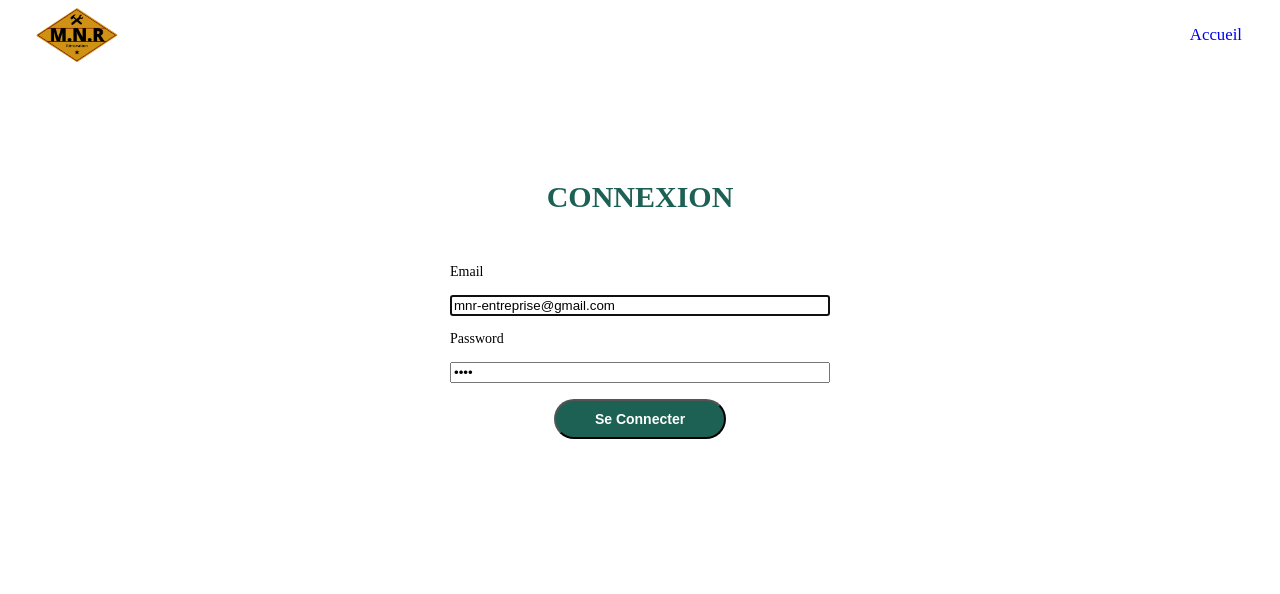
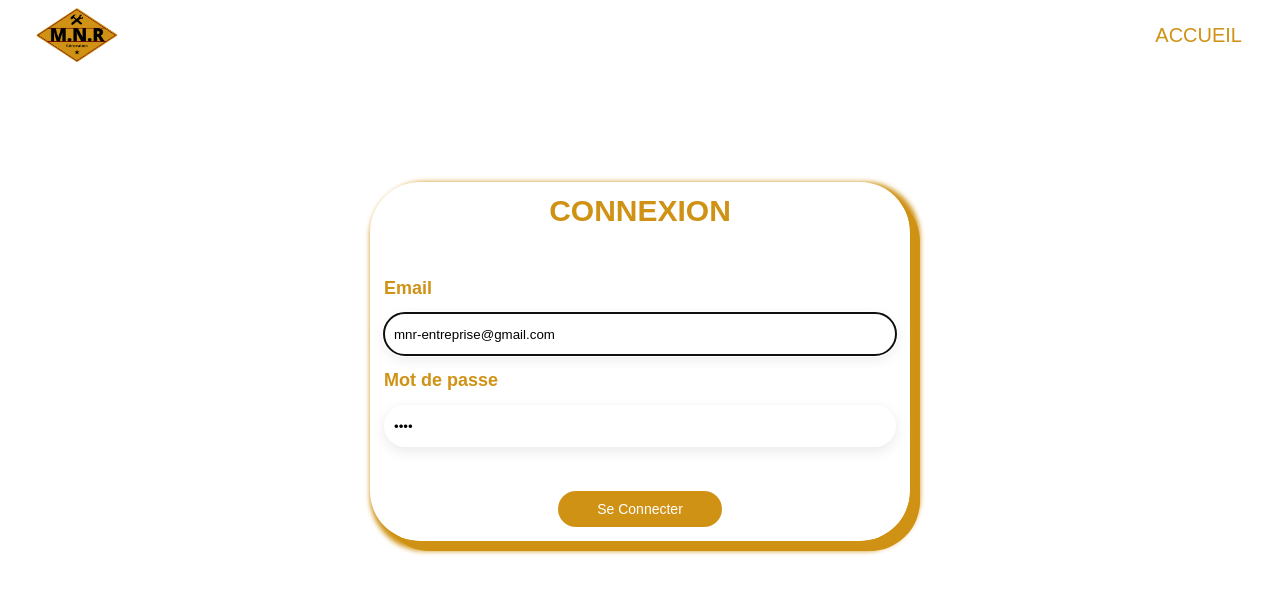
Before and after one commit to AroldMauger/mnr-entreprise, a Symfony app: template templates/security/login.html.twig in a window 1280 px wide. Shown: the top 594 px of the page. Run offline with Twig, Linux system fonts and the light colour scheme; the template is opened without the code that fills it, so the values that code supplies are empty; some libraries are stand-ins or nearby versions.

Commit message:
Mise en forme de la page login + contact

```diff
--- a/public/app.css
+++ b/public/app.css
@@ -21,6 +21,8 @@ time, mark, audio, video {
     border: 0;
     font: inherit;
     vertical-align: baseline;
+    font-family: "Work", sans-serif;
+
 }
 /* HTML5 display-role reset for older browsers */
 article, aside, details, figcaption, figure,
@@ -205,84 +202,6 @@ footer nav ul {
 #filterTous:hover {
     color:white;
     background-color:#1D6154 ;
-}
-
-/* CSS du fichier login.html*/
-
-
-
-#lienLogin {
-    text-decoration: none;
-}
-
-
-#login {
-    margin-top : 112px;
-}
-.ConexionForm {
-    display: flex;
-    flex-direction: column;
-    justify-content: center;
-    width: 380px;
-    margin: auto;
-    text-align: left;
-    gap:1rem;
-}
-
-
-.ConexionForm h2 {
-    text-align: center;
-}
-
-.ConexionForm p {
-    font-weight: 500;
-    font-size: 14px;
-    line-height: 16px;
-    color: #3D3D3D;
-}
-
-.ConexionForm a {
-    font-weight: 500;
-    font-size: 14px;
-    text-decoration-line: underline;
-    color: black;
-    margin-bottom: 379px;
-    align-self: center;
-}
-
-#email{
-    margin-bottom: 30px;
-}
-
-#password,
-.ConexionForm h2 {
-    margin-bottom: 37px;
-}
-
-.buttonSeConnecter {
-    margin-bottom: 28px;
-    background-color:#1D6154 ;
-    align-self: center;
-    border-radius: 60px;
-    padding : 10px 39px 10px 39px;
-}
-
-.buttonSeConnecter:hover {
-    cursor: pointer;
-}
-
-.buttonSeConnecter p {
-    color: #FFFFFF;
-    font-weight: 700;
-    font-size: 14px;
-}
-
-#password,
-#email {
-    background: #FFFFFF;
-    box-shadow: 0px 4px 14px rgba(0, 0, 0, 0.09);
-    border: none;
-    height: 50px;
 }
 
 /* HEADER EN MODE EDITION */
@@ -824,3 +743,92 @@ text-decoration: underline
 #projets {
     color:#CF9215;
 }
+
+footer {
+    background-color: black;
+    height: 80px;
+    display: flex;
+    flex-direction: row;
+    justify-content: space-between;
+    align-items: center;
+    padding-inline: 50px;
+}
+
+.footer-container, .login-btn {
+    color:white;
+    font-size: 18px;
+    display: flex;
+    flex-direction: row;
+    gap:40px;
+}
+
+/* LOGIN  */
+.btn-back {
+    color:#CF9215;
+    font-size: 20px;
+}
+
+#lienLogin {
+    text-decoration: none;
+}
+
+
+#login {
+    display: flex;
+    justify-content: center;
+    align-items: center;
+    margin-top : 112px;
+
+}
+.ConexionForm {
+    display: flex;
+    flex-direction: column;
+    justify-content: center;
+    width: 40%;
+    min-height: 300px;
+    text-align: left;
+    gap:1rem;
+    padding: 1em;
+    border-radius: 50px;
+    box-shadow: 5px 5px 5px 5px #CF9215, 10px 10px #CF9215;
+    font-family: "Work", sans-serif;
+}
+
+.ConexionForm label {
+    font-size: 18px;
+    color:#CF9215;
+    font-weight: 800;
+}
+
+.ConexionForm h2 {
+    text-align: center;
+    margin-bottom: 37px;
+    color:#CF9215;
+}
+
+.buttonSeConnecter {
+    margin-top: 28px;
+    background-color:#CF9215 ;
+    border: none;
+    align-self: center;
+    border-radius: 60px;
+    padding : 10px 39px 10px 39px;
+    color:white;
+    font-size: 14px;
+}
+
+.buttonSeConnecter:hover {
+    cursor: pointer;
+    background-color: #710808;
+}
+
+
+#inputEmail,
+#inputPassword {
+    background: #FFFFFF;
+    box-shadow: 0px 4px 14px rgba(0, 0, 0, 0.09);
+    border: none;
+    height: 40px;
+    border-radius: 50px;
+    padding-inline: 10px;
+}
--- a/templates/security/login.html.twig
+++ b/templates/security/login.html.twig
@@ -5,7 +5,7 @@
     <meta name="viewport" content="width=device-width, initial-scale=1.0">
     <link rel="preconnect" href="https://fonts.googleapis.com">
     <link rel="preconnect" href="https://fonts.gstatic.com" crossorigin>
-    <link href="https://fonts.googleapis.com/css2?family=Montserrat:ital,wght@0,100..900;1,100..900&family=Open+Sans:ital,wght@0,300..800;1,300..800&display=swap" rel="stylesheet">
+    <link href="https://fonts.googleapis.com/css2?family=Geologica:wght@100..900&family=Montserrat:ital,wght@0,100..900;1,100..900&family=Open+Sans:ital,wght@0,300..800;1,300..800&family=Roboto:ital,wght@0,100;0,300;0,400;0,500;0,700;0,900;1,100;1,300;1,400;1,500;1,700;1,900&display=swap" rel="stylesheet">
     <script src="https://kit.fontawesome.com/70fabb1b7e.js" crossorigin="anonymous"></script>
     <meta name="description" content="Maiseret menuiserie, bois, pvc, réparations et travaux Calvados">
     <title>Maiseret menuiserie</title>
@@ -16,7 +16,7 @@
     <img src="logo.png" class="logo"/>
     <nav>
         <ul>
-            <li id="loginHeader"><a id="lienLogin" href="/">Accueil</a></li>
+            <li id="loginHeader"><a id="lienLogin" href="/" class="btn-back">ACCUEIL</a></li>
         </ul>
     </nav>
 </header>
@@ -30,7 +30,7 @@
             <h2>CONNEXION</h2>
             <label for="inputEmail">Email</label>
             <input type="email" value="mnr-entreprise@gmail.com" name="email" id="inputEmail" class="form-control input-in-login-form" autocomplete="email" required autofocus>
-            <label for="inputPassword">Password</label>
+            <label for="inputPassword">Mot de passe</label>
             <input type="password" value="test" name="password" id="inputPassword" class="form-control input-in-login-form" autocomplete="current-password" required>
 
             <input type="hidden" name="_csrf_token"
```
Also changed, not shown: other parts of public/app.css (+22 -27 lines), templates/pages/landingpage.html.twig (+12 -6 lines).
